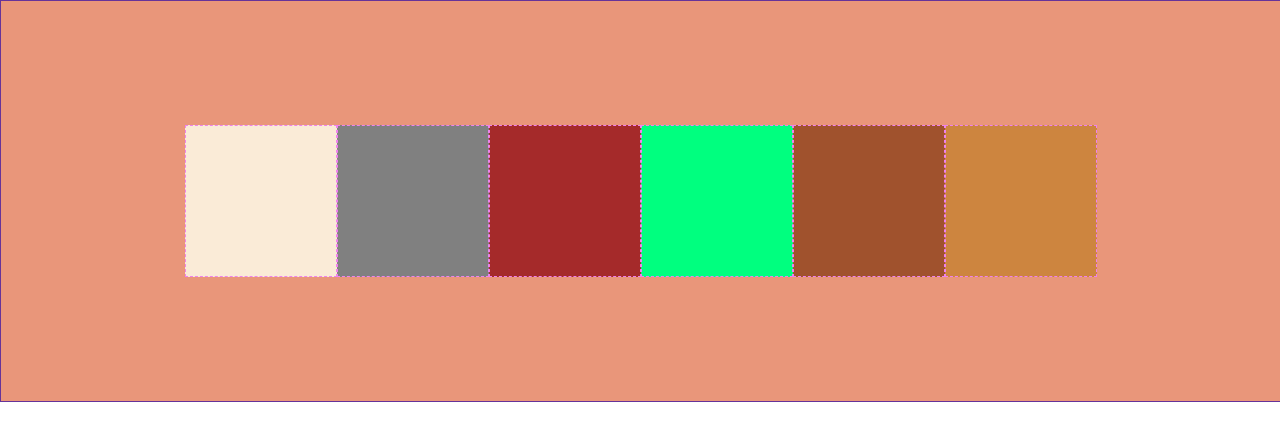
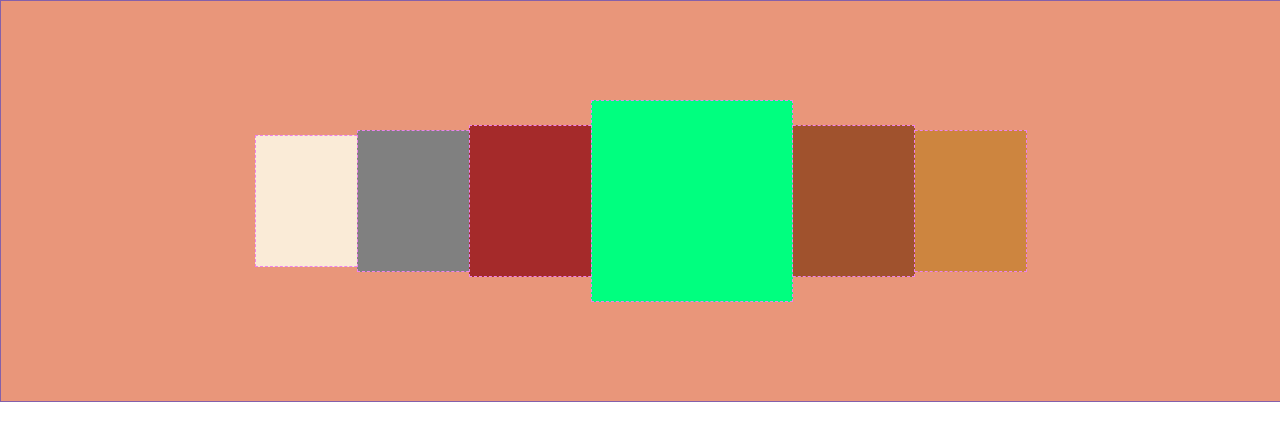
Before and after one commit to lbgod2222/Stimulate, a plain HTML site: page slidBox.html in a window 1280 px wide. Drawn offline with nearby package versions, Linux system fonts and the light colour scheme.

Commit message:
Modified slidBox?

```diff
--- a/slidBox.html
+++ b/slidBox.html
@@ -18,7 +18,7 @@
         width: 100%;
         height: 400px;
         line-height: 400px;
-        border: 1px solid rebeccapurple;
+        border: 1px solid rgb(133, 96, 170);
         background-color: darksalmon;
     }
     .container>div{
@@ -26,7 +26,7 @@
         height: 150px;
         width: 150px;
         border: 1px dashed violet;
-        transition: all .2s ease;
+        transition: all .4s ease;
     }
     /* 形象分级 */
     .active{
@@ -95,12 +95,12 @@
 </head>
 <body>
     <div class="container">
-        <div style="background-color:antiquewhite" data-anim-target="1" class=""></div>
-        <div style="background-color:gray" data-anim-target="2" class=""></div>
-        <div style="background-color:brown" data-anim-target="3" class=""></div>
-        <div style="background-color:springgreen" data-anim-target="4" class=""></div>
-        <div style="background-color:sienna" data-anim-target="5" class=""></div>
-        <div style="background-color:peru" data-anim-target="6" class=""></div>
+        <div style="background-color:antiquewhite" data-anim-target="1" class="l3_left"></div>
+        <div style="background-color:gray" data-anim-target="2" class="l2_left"></div>
+        <div style="background-color:brown" data-anim-target="3" class="l1_left"></div>
+        <div style="background-color:springgreen" data-anim-target="4" class="active"></div>
+        <div style="background-color:sienna" data-anim-target="5" class="l1_right"></div>
+        <div style="background-color:peru" data-anim-target="6" class="l2_right"></div>
     </div>
 </body>
 <script>
```
